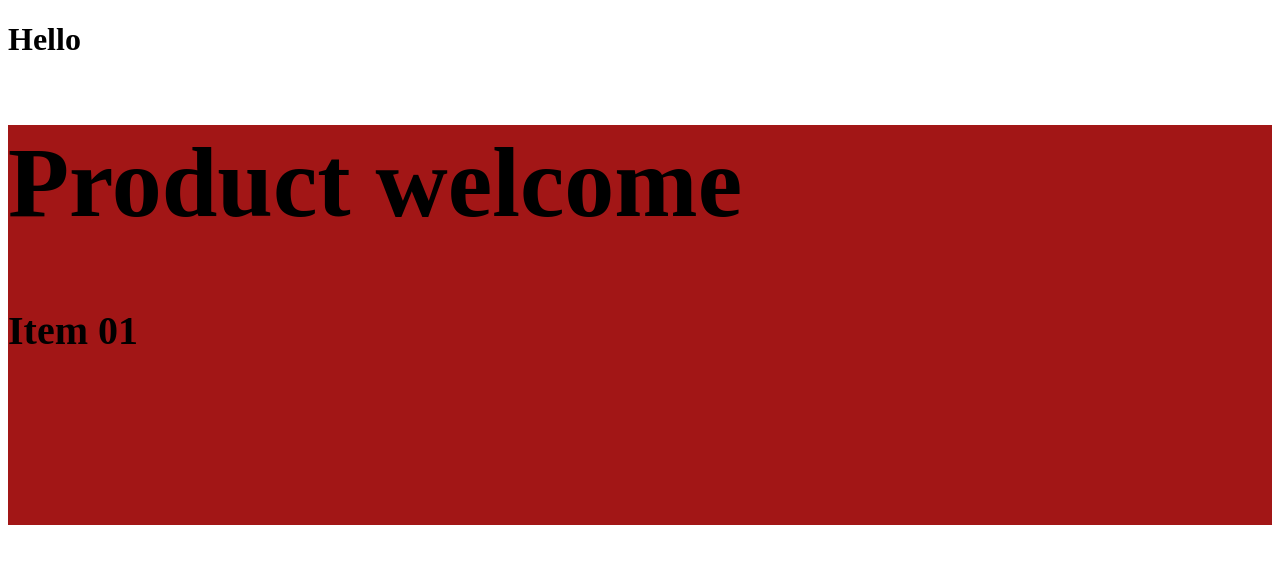
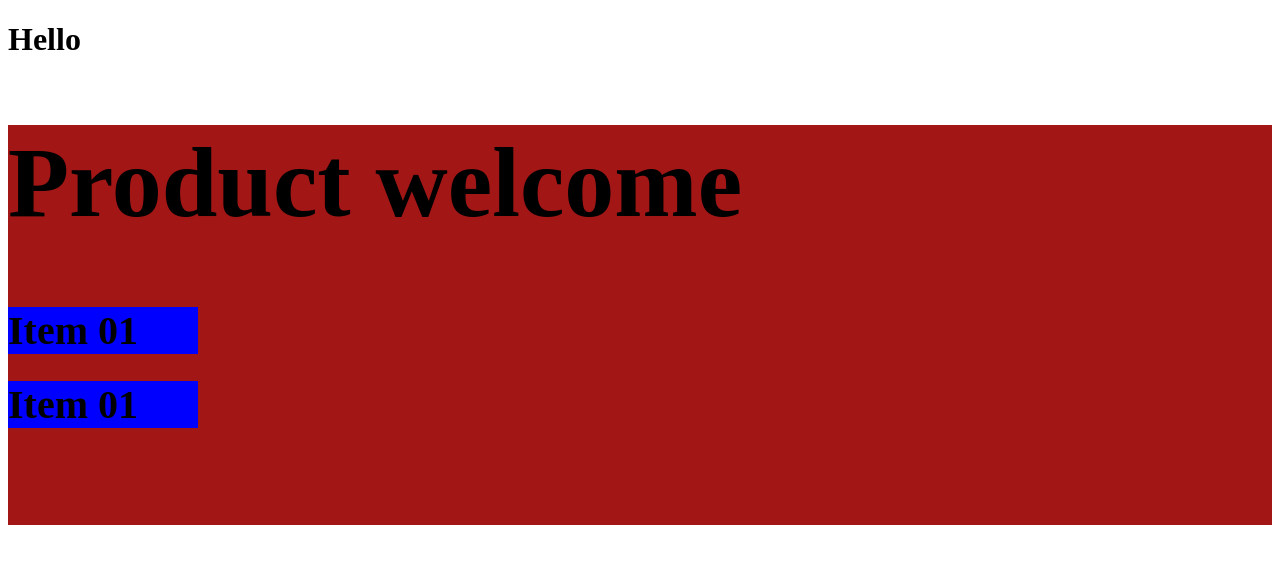
Before and after one commit to SandhanuDulmeth/firstProject-React-Vite, a React (Vite) app: page /products in a window 1280 px wide. Shown: the top 564 px of the page. Built offline with nearby package versions, Linux system fonts and the light colour scheme.

Commit message:
style: update ProductItem styling and add duplicate instance in Products component

```diff
--- a/src/App.css
+++ b/src/App.css
@@ -13,8 +13,8 @@
 }
 
 .product-item{
-  width: 100%;
-  height: 400px;
+  width: 15%;
 
+ background-color: blue;
   font-size: 20px;
 }
--- a/src/Products.jsx
+++ b/src/Products.jsx
@@ -4,7 +4,7 @@ export default function Product() {
         <>
             <div className="product">
               <h1>Product welcome</h1>
-                <ProductItem/>
+              <ProductItem/>  <ProductItem/>
                 </div>
 
         </>
```
